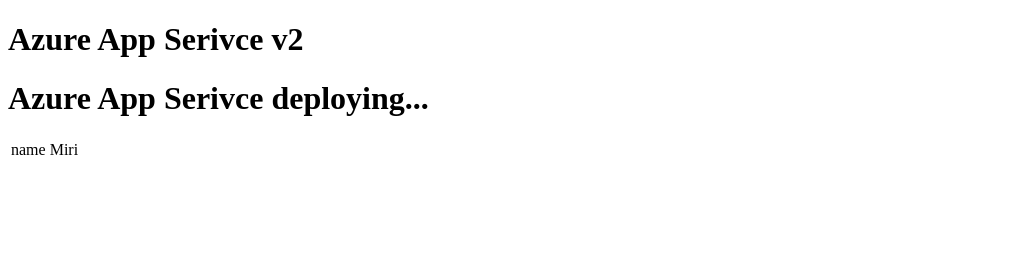
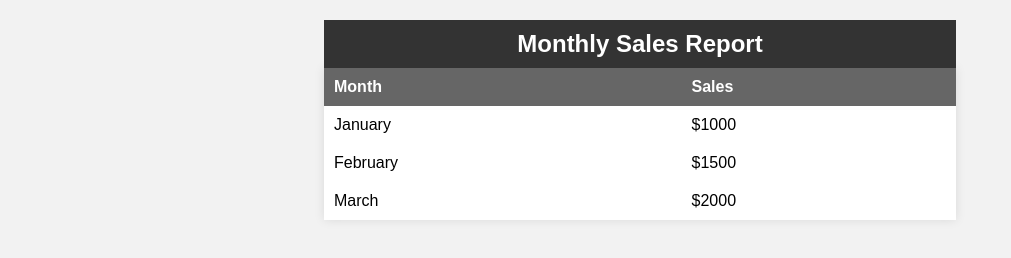
Before and after one commit to alimammadov/azuretest, a plain HTML site: page index.html in a window 1280 px wide. Shown: the whole page, without its empty margins (0-1011 px from the left). Drawn offline with Linux system fonts and the light colour scheme.

Commit message:
Your commit message table with color

```diff
--- a/index.html
+++ b/index.html
@@ -3,13 +3,34 @@
 <head>
     <meta charset="UTF-8">
     <meta name="viewport" content="width=device-width, initial-scale=1.0">
-    <title>Document</title>
+    <title>HTML Table with CSS</title>
+    <link rel="stylesheet" href="styles.css">
 </head>
 <body>
-    <h1>Azure App Serivce v2</h1>
-    <h1>Azure App Serivce deploying...</h1>
+
 <table>
-    <tr><td>name</td><td>Miri</td></tr>
+    <caption>Monthly Sales Report</caption>
+    <thead>
+        <tr>
+            <th>Month</th>
+            <th>Sales</th>
+        </tr>
+    </thead>
+    <tbody>
+        <tr>
+            <td>January</td>
+            <td>$1000</td>
+        </tr>
+        <tr>
+            <td>February</td>
+            <td>$1500</td>
+        </tr>
+        <tr>
+            <td>March</td>
+            <td>$2000</td>
+        </tr>
+    </tbody>
 </table>
+
 </body>
 </html>
--- /dev/null
+++ b/styles.css
@@ -0,0 +1,32 @@
+/* Body styles */
+body {
+    font-family: Arial, sans-serif;
+    background-color: #f2f2f2;
+}
+
+/* Table styles */
+table {
+    width: 50%;
+    border-collapse: collapse;
+    margin: 20px auto;
+    background-color: #fff;
+    box-shadow: 0 0 10px rgba(0, 0, 0, 0.1);
+}
+
+caption {
+    font-size: 1.5em;
+    font-weight: bold;
+    padding: 10px;
+    background-color: #333;
+    color: #fff;
+}
+
+th, td {
+    padding: 10px;
+    text-align: left;
+}
+
+th {
+    background-color: #666;
+    color: #fff;
+}
```
